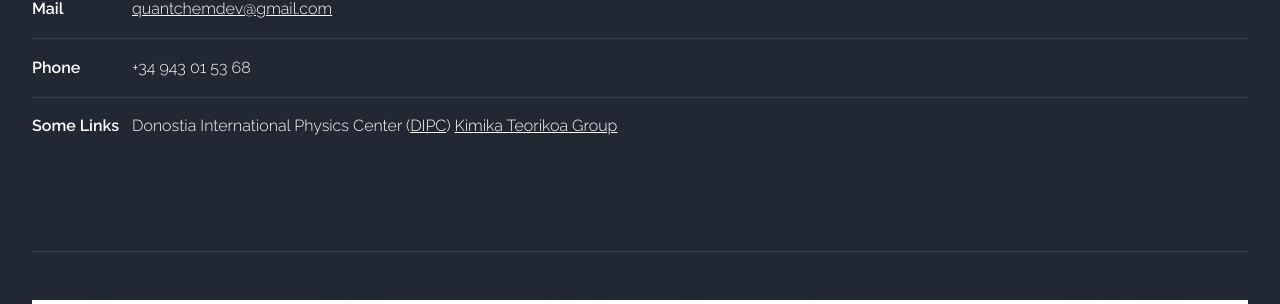
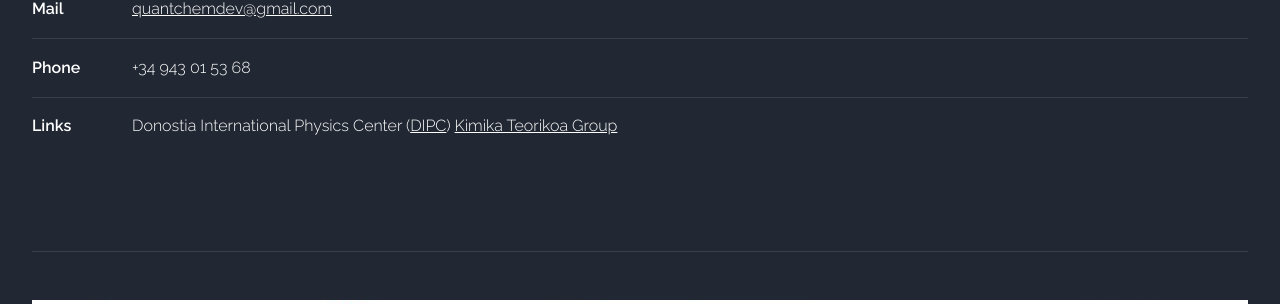
Before and after one commit to old-jekyll-templates/Horizons-Jekyll-Theme, a Jekyll site: the page built from index.html, in a window 1280 px wide and 900 px high, scrolled down 1871 px. Shown: the part 398-702 px from the top of the window. Built offline with Jekyll 4.4.1, drawn with Linux system fonts in a browser that asks for light colours; the list of posts is cut into pages by our own code; comment, search, counter and statistics services are not loaded.

Commit message:
Update default.html

```diff
--- a/_layouts/default.html
+++ b/_layouts/default.html
@@ -70,7 +70,7 @@
 											<span>+34 943 01 53 68</span>
 							                        </li>
 										<li>
-											<span class="address">Some Links</span>
+											<span class="address">Links</span>
 											<span>Donostia International Physics Center (<a href="http://dipc.ehu.es/">DIPC</a>)</span>
 											<span><a href="http://www.ehu.eus/chemistry/theory/">Kimika Teorikoa Group</a></span>
 										</li>
```
